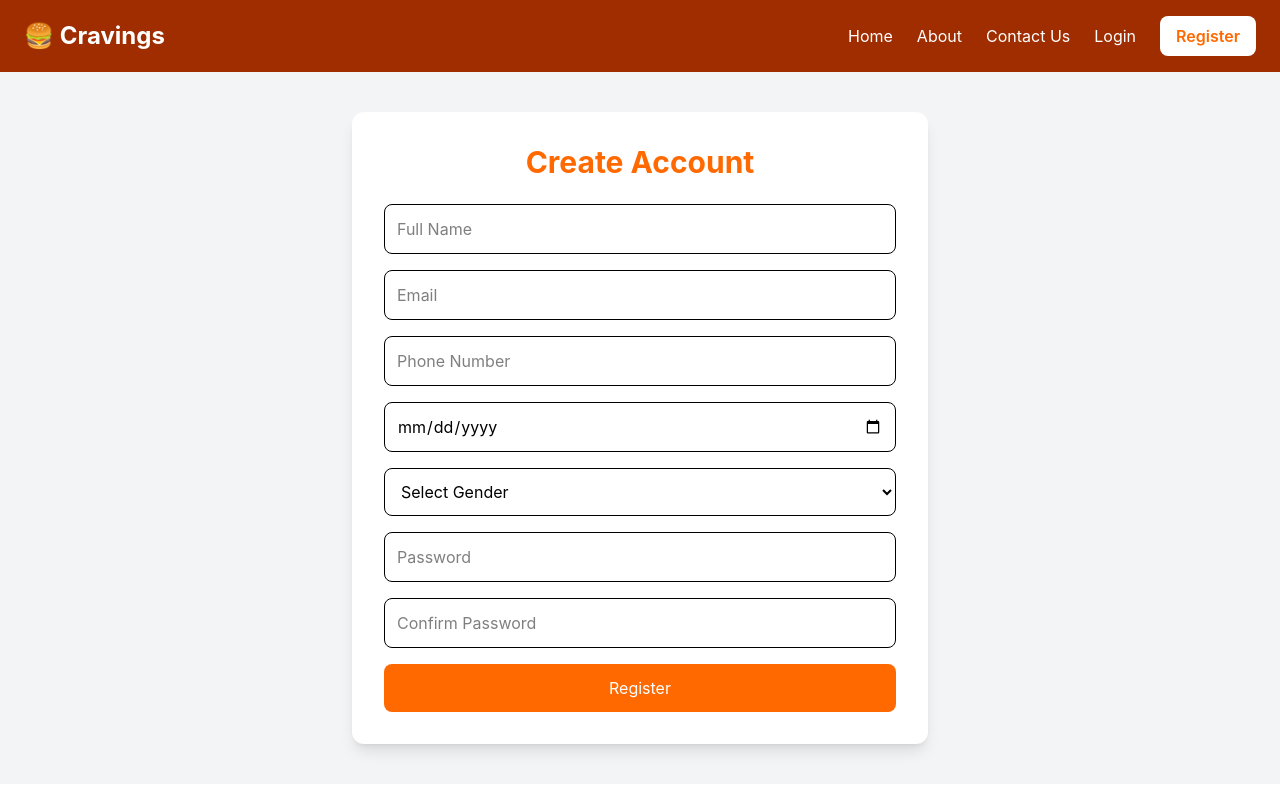
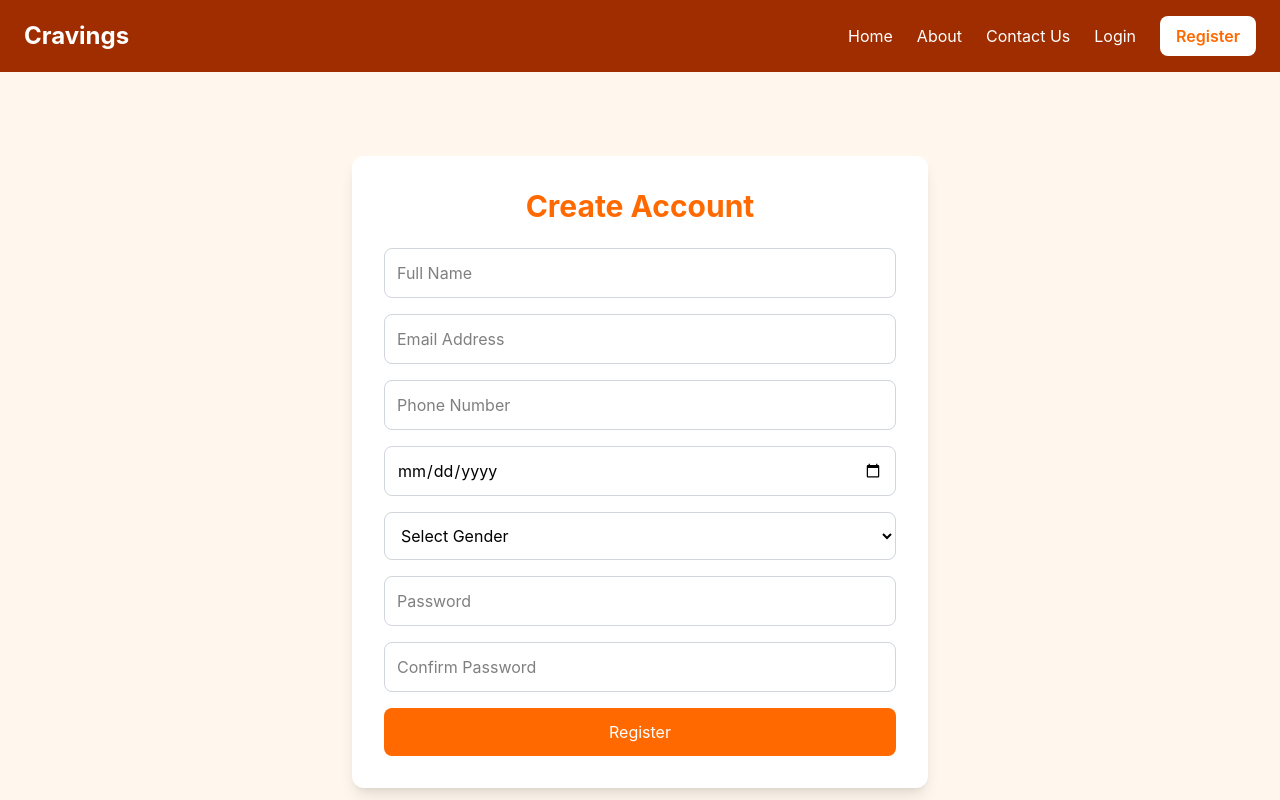
Before and after one commit to Shivanshi9/Cravings, a React (Vite) app: page /register in a window 1280 px wide. Shown: the top 800 px of the page. Built offline with nearby package versions, Linux system fonts and the light colour scheme.

Commit message:
frontend backend connected

```diff
--- a/package.json
+++ b/package.json
@@ -11,6 +11,7 @@
   },
   "dependencies": {
     "@tailwindcss/vite": "^4.3.1",
+    "axios": "^1.18.1",
     "react": "^19.2.6",
     "react-dom": "^19.2.6",
     "react-router-dom": "^7.17.0",
--- a/src/components/Footer.jsx
+++ b/src/components/Footer.jsx
@@ -2,7 +2,7 @@ const Footer = () => {
   return (
     <footer className="bg-gray-900 text-white mt-10">
       <div className="max-w-7xl mx-auto px-6 py-8 text-center">
-        <h2 className="text-2xl font-bold mb-3">🍔 Cravings</h2>
+        <h2 className="text-2xl font-bold mb-3"> Cravings</h2>
 
         <p className="text-gray-300 mb-4">
           Delicious food delivered to your doorstep.
--- a/src/components/Header.jsx
+++ b/src/components/Header.jsx
@@ -4,7 +4,7 @@ const Header = () => {
   return (
     <header className="bg-orange-800 shadow-md">
       <div className="max-w-7xl mx-auto px-6 py-4 flex justify-between items-center">
-        <h1 className="text-2xl font-bold text-white">🍔 Cravings</h1>
+        <h1 className="text-2xl font-bold text-white"> Cravings</h1>
 
         <nav className="flex items-center gap-6">
           <Link to="/" className="text-white hover:text-orange-100 transition">
--- /dev/null
+++ b/src/config/api.config.js
@@ -0,0 +1,7 @@
+import axios from "axios";
+
+const api = axios.create({
+    baseURL: "http://localhost:4500",
+})
+
+export default api;
--- a/src/pages/Home.jsx
+++ b/src/pages/Home.jsx
@@ -2,7 +2,7 @@ const Home = () => {
   return (
     <div className="min-h-[80vh] flex flex-col justify-center items-center bg-orange-50">
       <h1 className="text-5xl font-bold text-orange-600 mb-4">
-        Welcome to Cravings 🍔
+        Welcome to Cravings
       </h1>
 
       <p className="text-lg text-gray-600 mb-6">
--- a/src/pages/Register.jsx
+++ b/src/pages/Register.jsx
@@ -1,4 +1,4 @@
-import { useState } from "react";
+import React, { useState } from "react";
 
 const Register = () => {
   const [formData, setFormData] = useState({
@@ -18,73 +18,123 @@ const Register = () => {
     });
   };
 
+  const handleSubmit = (e) => {
+    e.preventDefault();
+
+    if (formData.password !== formData.confirmPassword) {
+      alert("Passwords do not match");
+      return;
+    }
+
+    const userData = {
+      FullName: formData.FullName,
+      email: formData.email,
+      phone: formData.phone,
+      DOB: formData.DOB,
+      gender: formData.gender,
+      password: formData.password,
+    };
+
+    console.log("User Registered:");
+    console.log(JSON.stringify(userData, null, 2));
+
+    // alert("Registration Successful!");
+
+    setFormData({
+      FullName: "",
+      email: "",
+      phone: "",
+      DOB: "",
+      gender: "",
+      password: "",
+      confirmPassword: "",
+    });
+  };
+
   return (
-    <div className="flex justify-center items-center py-10 bg-gray-100">
-      <div className="bg-white p-8 rounded-xl shadow-lg w-full max-w-xl">
+    <div className="min-h-screen flex items-center justify-center bg-orange-50 py-10 px-4">
+      <div className="w-full max-w-xl bg-white shadow-lg rounded-xl p-8">
         <h2 className="text-3xl font-bold text-center text-orange-500 mb-6">
           Create Account
         </h2>
 
-        <form className="space-y-4">
+        <form onSubmit={handleSubmit} className="space-y-4">
           <input
             type="text"
             name="FullName"
             placeholder="Full Name"
-            className="w-full border p-3 rounded-lg"
+            value={formData.FullName}
             onChange={handleChange}
+            className="w-full border border-gray-300 p-3 rounded-lg"
+            required
           />
 
           <input
             type="email"
             name="email"
-            placeholder="Email"
-            className="w-full border p-3 rounded-lg"
+            placeholder="Email Address"
+            value={formData.email}
             onChange={handleChange}
+            className="w-full border border-gray-300 p-3 rounded-lg"
+            required
           />
 
           <input
             type="tel"
             name="phone"
             placeholder="Phone Number"
-            className="w-full border p-3 rounded-lg"
+            value={formData.phone}
             onChange={handleChange}
+            className="w-full border border-gray-300 p-3 rounded-lg"
+            required
           />
 
           <input
             type="date"
             name="DOB"
-            className="w-full border p-3 rounded-lg"
+            value={formData.DOB}
             onChange={handleChange}
+            className="w-full border border-gray-300 p-3 rounded-lg"
+            required
           />
 
           <select
             name="gender"
-            className="w-full border p-3 rounded-lg"
+            value={formData.gender}
             onChange={handleChange}
+            className="w-full border border-gray-300 p-3 rounded-lg"
+            required
           >
-            <option>Select Gender</option>
-            <option>Male</option>
-            <option>Female</option>
-            <option>Other</option>
+            <option value="">Select Gender</option>
+            <option value="Male">Male</option>
+            <option value="Female">Female</option>
+            <option value="Other">Other</option>
           </select>
 
           <input
             type="password"
             name="password"
             placeholder="Password"
-            className="w-full border p-3 rounded-lg"
+            value={formData.password}
             onChange={handleChange}
+            className="w-full border border-gray-300 p-3 rounded-lg"
+            required
           />
 
           <input
             type="password"
             name="confirmPassword"
             placeholder="Confirm Password"
-            className="w-full border p-3 rounded-lg"
+            value={formData.confirmPassword}
             onChange={handleChange}
+            className="w-full border border-gray-300 p-3 rounded-lg"
+            required
           />
 
-          <button className="w-full bg-orange-500 text-white py-3 rounded-lg hover:bg-orange-600">
+          <button
+            type="submit"
+            className="w-full bg-orange-500 text-white py-3 rounded-lg hover:bg-orange-600 transition"
+          >
             Register
           </button>
         </form>
```
Also changed, not shown: 1 other file (tests, documents, lock files or other folders).
